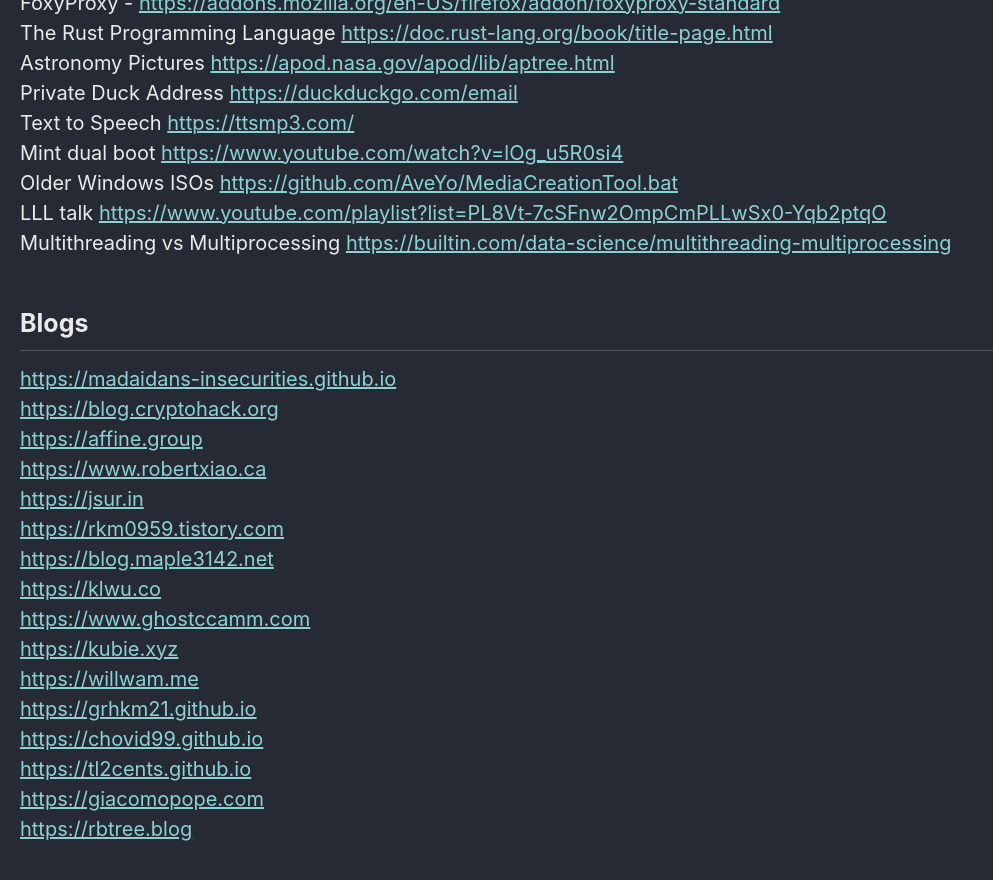
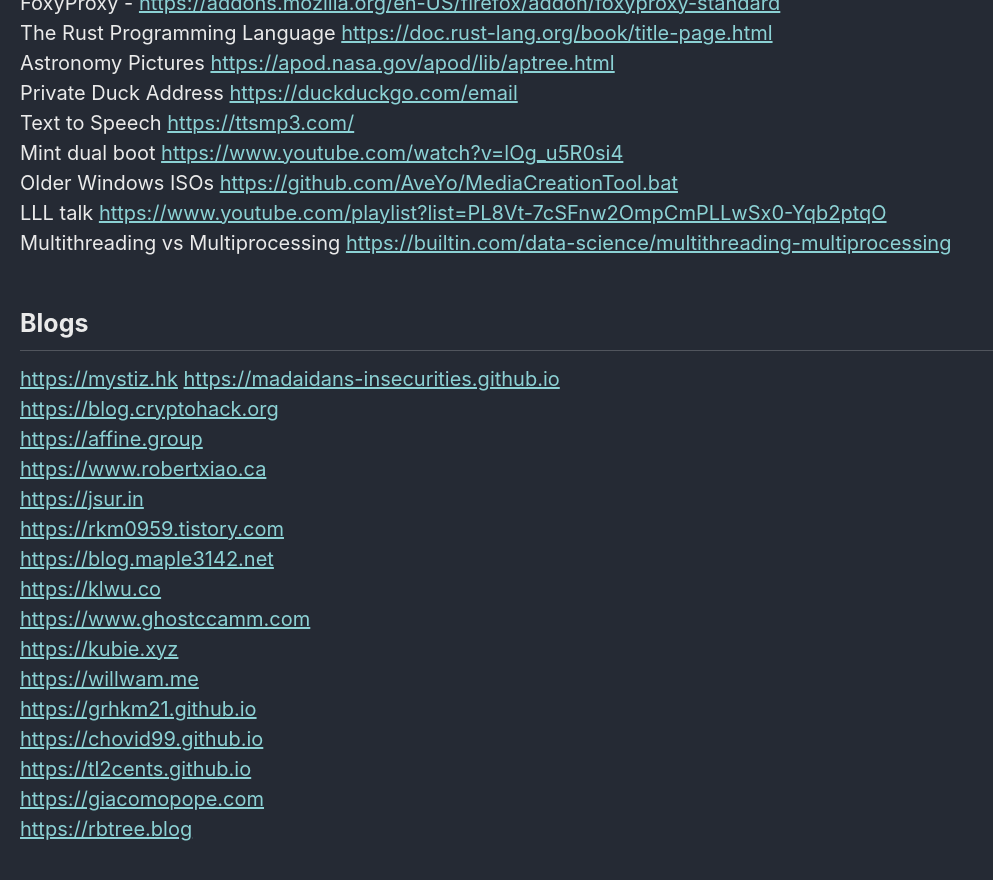
Before and after one commit to Connor-McCartney/Connor-McCartney.github.io, a Jekyll site: the page built from _pages/misc/resources.md, in a window 1280 px wide and 900 px high, scrolled down 1876 px. Shown: the top 880 px of the window, without its empty margins (0-993 px from the left). Built offline with Jekyll 4.4.1, drawn with Linux system fonts in a browser that asks for light colours; cached includes are drawn as plain includes.

Commit message:
Update resources.md

```diff
--- a/_pages/misc/resources.md
+++ b/_pages/misc/resources.md
@@ -68,6 +68,7 @@ Multithreading vs Multiprocessing <https://builtin.com/data-science/multithreadi
 
 ## Blogs
 
+<https://mystiz.hk>
 <https://madaidans-insecurities.github.io> <br>
 <https://blog.cryptohack.org> <br>
 <https://affine.group> <br>
```
